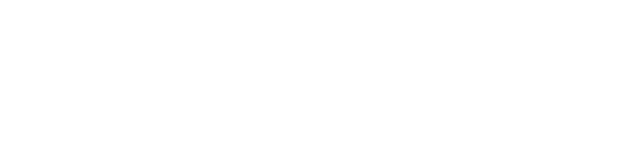
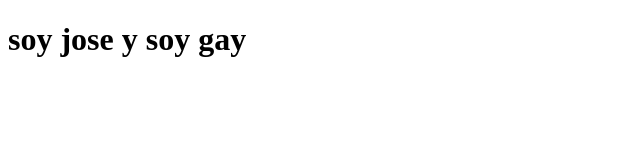
Before and after one commit to jose-20F/yo, a plain HTML site: page index.html in a window 1280 px wide. Shown: the whole page, without its empty margins (0-640 px from the left). Drawn offline with Linux system fonts and the light colour scheme.

Commit message:
segundo commit

```diff
--- a/index.html
+++ b/index.html
@@ -6,6 +6,6 @@
     <title>Document</title>
  </head>
  <body>
-
+    <h1>soy jose y soy gay</h1>
  </body>
  </html>
```
